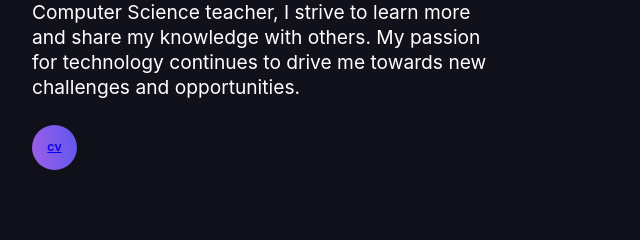
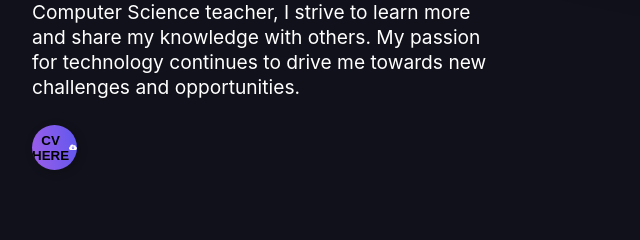
Before and after one commit to founder0techsolvy/Ez.Avi, a plain HTML site: page index.html in a window 1280 px wide. Shown: the part 1390-1630 px from the top of the page, 224-864 px from the left. Drawn offline with nearby package versions, Linux system fonts and the light colour scheme; a web font is replaced by a local one.

Commit message:
Update index.html

```diff
--- a/index.html
+++ b/index.html
@@ -252,12 +252,17 @@
 
 
             <!-- Resume button -->
-             <a class="resume-btn" href="https://founder0techsolvy.github.io/mini_portfolio/" id="resume-btn" target="_blank">
-    <div class="sign">
-        <strong>CV</strong>
-    </div>
-    <div class="text">CV</div>
-</a>
+              <button class="resume-btn" id="resume-btn" onclick="openURL()">
+              <div class="sign">
+                <strong>CV HERE </strong>
+                <svg viewBox="0 0 640 512">
+                  <path
+                    d="M144 480C64.5 480 0 415.5 0 336c0-62.8 40.2-116.2 96.2-135.9c-.1-2.7-.2-5.4-.2-8.1c0-88.4 71.6-160 160-160c59.3 0 111 32.2 138.7 80.2C409.9 102 428.3 96 448 96c53 0 96 43 96 96c0 12.2-2.3 23.8-6.4 34.6C596 238.4 640 290.1 640 352c0 70.7-57.3 128-128 128H144zm79-167l80 80c9.4 9.4 24.6 9.4 33.9 0l80-80c9.4-9.4 9.4-24.6 0-33.9s-24.6-9.4-33.9 0l-39 39V184c0-13.3-10.7-24-24-24s-24 10.7-24 24V318.1l-39-39c-9.4-9.4-24.6-9.4-33.9 0s-9.4 24.6 0 33.9z" />
+                </svg>
+              </div>
+
+              <div class="text">CV</div>
+            </button>
           </div>
           <div class="dp" data-aos="fade-up">
             <img src="ceo.png" id="owl" alt="Avinash" tabindex="0" aria-label="image of Avinash" />
@@ -589,7 +594,7 @@
 
   <script>
     function openURL() {
-      var url = "";
+      var url = "https://founder0techsolvy.github.io/mini_portfolio/";
 
       window.open(url, "_blank");
     }
```
